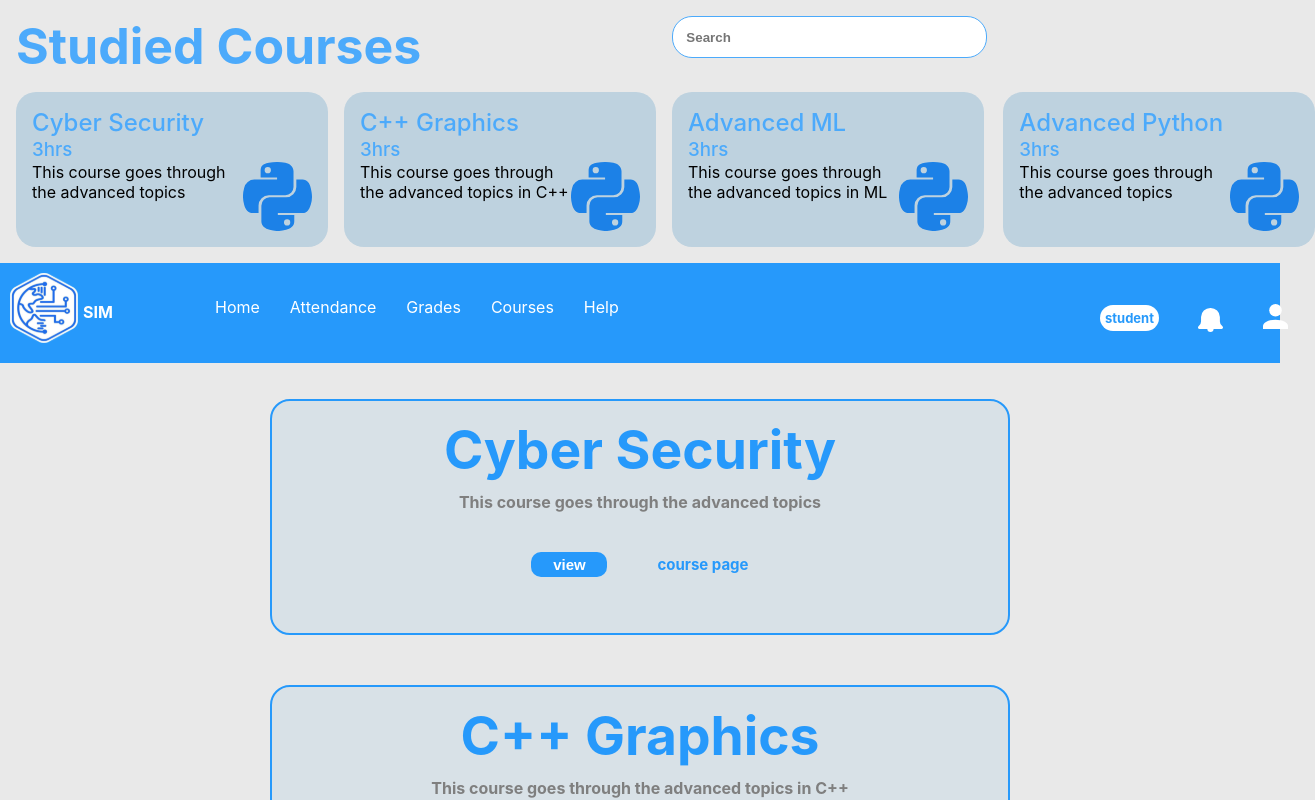
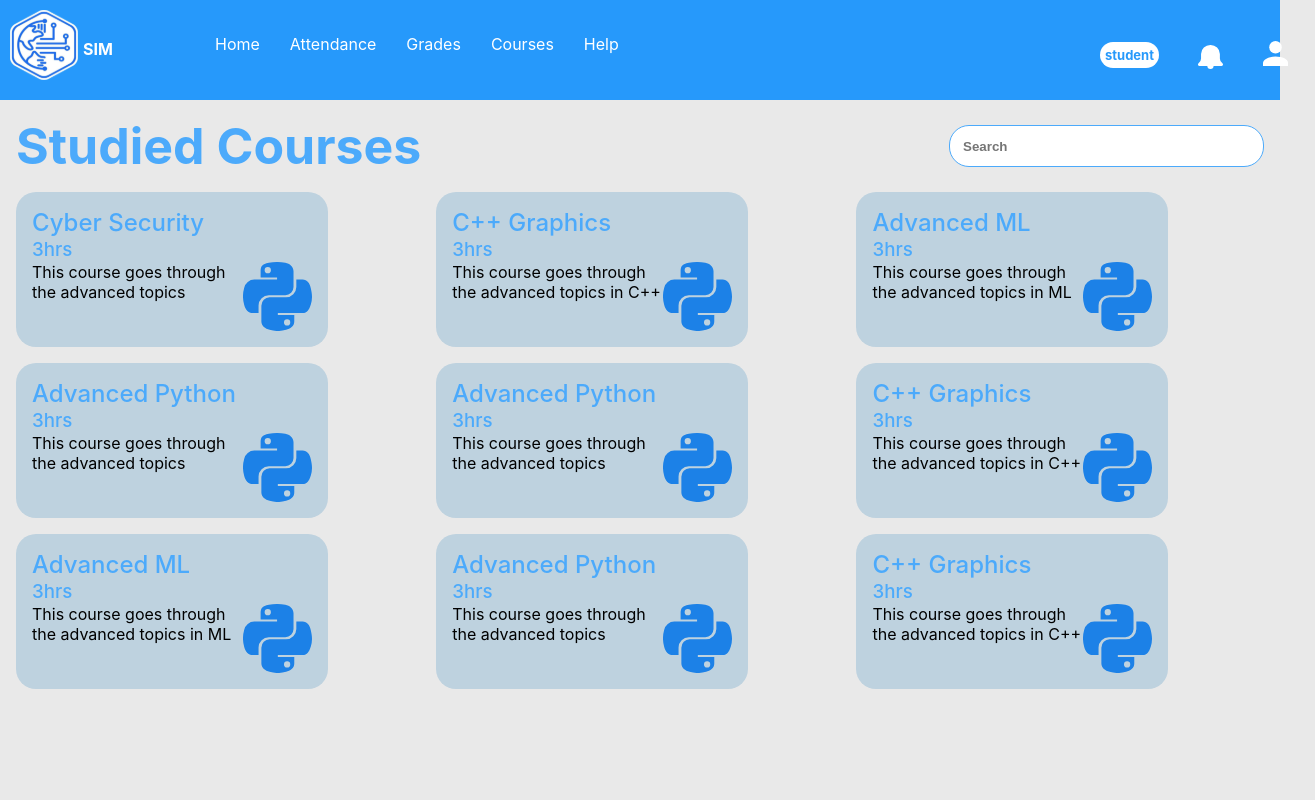
Before and after one commit to azizy5203/UI_Project, a React (Create React App) app: page /StudentCourses in a window 1280 px wide. Shown: the top 800 px of the page, 1315 px wide, since content can reach past the window. Built offline with nearby package versions, Linux system fonts and the light colour scheme.

Commit message:
completed student homepage and courses with routing

```diff
--- a/package.json
+++ b/package.json
@@ -8,6 +8,7 @@
     "@testing-library/user-event": "^13.5.0",
     "react": "^17.0.2",
     "react-dom": "^17.0.2",
+    "react-router-dom": "^6.2.1",
     "react-scripts": "5.0.0",
     "web-vitals": "^2.1.2"
   },
--- a/src/App.js
+++ b/src/App.js
@@ -1,10 +1,10 @@
 import './css/App.css';
-import logo from '../src/assets/logo.svg'
-import noti from '../src/assets/Notifications.svg'
-import person from '../src/assets/person.svg'
+
 import { useState } from 'react';
+import {BrowserRouter as Router, Routes, Route  } from 'react-router-dom'
 import StDashboard from './components/StDashboard';
 import StudentCourses from './components/StudentCourses';
+import Navbar from './components/Navbar';
 
 function App() {
   var [type,setType] = useState("student")
@@ -33,30 +33,47 @@ function App() {
             advanced topics`,
       creds:'3hrs',
     },
+    {
+      title:'Advanced Python',
+      desc:`This course goes through the
+            advanced topics`,
+      creds:'3hrs',
+    },
+    {
+      title:'C++ Graphics',
+      desc:`This course goes through the
+            advanced topics in C++`,
+      creds:'3hrs',
+    },
+    {
+      title:'Advanced ML',
+      desc:`This course goes through the
+            advanced topics in ML`,
+      creds:'3hrs',
+    },
+    {
+      title:'Advanced Python',
+      desc:`This course goes through the
+            advanced topics`,
+      creds:'3hrs',
+    },
+    {
+      title:'C++ Graphics',
+      desc:`This course goes through the
+            advanced topics in C++`,
+      creds:'3hrs',
+    },
   ]
   return (
-    <div className="App">
-      <StudentCourses coursesList={coursesList}/>
-        <header>
-          <img src = {logo} className = "logo" alt=''></img>
-          <span className = "sim">SIM</span>
-
-          <a href="https://www.google.com"><img src = {noti} className = "notif" alt=''/></a>
-          <a href=""><img src = {person} className = "person" alt=''></img></a>
-          <nav>
-            <ul className = "nav-area">
-              <li><a href = "#">Home</a></li>
-              <li><a href = "#">Attendance</a></li>
-              <li><a href = "#">Grades</a></li>
-              <li><a href = "#">Courses</a></li>
-              <li><a href = "#">Help</a></li>
-            </ul>
-            <span className = "type">{type}</span>
-          </nav>
-      </header>
-      <br />
-      <StDashboard coursesList={coursesList}/>
-    </div>
+    <Router>
+      <div className="App">
+        <Navbar type={type}/>
+      <Routes>
+          <Route path='/StudentCourses' element={<StudentCourses coursesList={coursesList}/>}/>
+          <Route path='/StDashboard' element={<StDashboard coursesList={coursesList}/>}/>
+      </Routes>
+      </div>
+    </Router>
   );
 }
 
--- /dev/null
+++ b/src/components/Navbar.js
@@ -0,0 +1,28 @@
+import {Link} from 'react-router-dom'
+import logo from '../assets/logo.svg'
+import noti from '../assets/Notifications.svg'
+import person from '../assets/person.svg'
+import '../css/App.css';
+const Navbar = ({type}) => {
+    return (
+        <header>
+            <img src = {logo} className = "logo" alt=''></img>
+            <span className = "sim">SIM</span>
+
+            <a href="https://www.google.com"><img src = {noti} className = "notif" alt=''/></a>
+            <a href=""><img src = {person} className = "person" alt=''></img></a>
+            <nav>
+                <ul className = "nav-area">
+                <li><Link to = "/stdashboard">Home</Link></li>
+                <li><a href = "#">Attendance</a></li>
+                <li><a href = "#">Grades</a></li>
+                <li><Link to = "/StudentCourses">Courses</Link></li>
+                <li><a href = "#">Help</a></li>
+                </ul>
+                <span className = "type">{type}</span>
+            </nav>
+        </header>
+    )
+}
+
+export default Navbar
--- a/src/css/StudentCourses.css
+++ b/src/css/StudentCourses.css
@@ -23,16 +23,16 @@
     padding-left: 1em;
     border-radius: 20px;
     width: 300px;
-    max-height: 40px;
+    min-height: 40px;
     text-decoration-color: #4CAAFB;
     font-weight: bold;
     color: #4CAAFB;
     justify-self: end;
+    align-self: center;
     outline: none;
 }
 
 .itemContainer{
-    grid-row: 2;
     grid-area: 'courseItem';
     width: 280px;
     height: fit-content;
```
Also changed, not shown: 1 other file (tests, documents, lock files or other folders).
